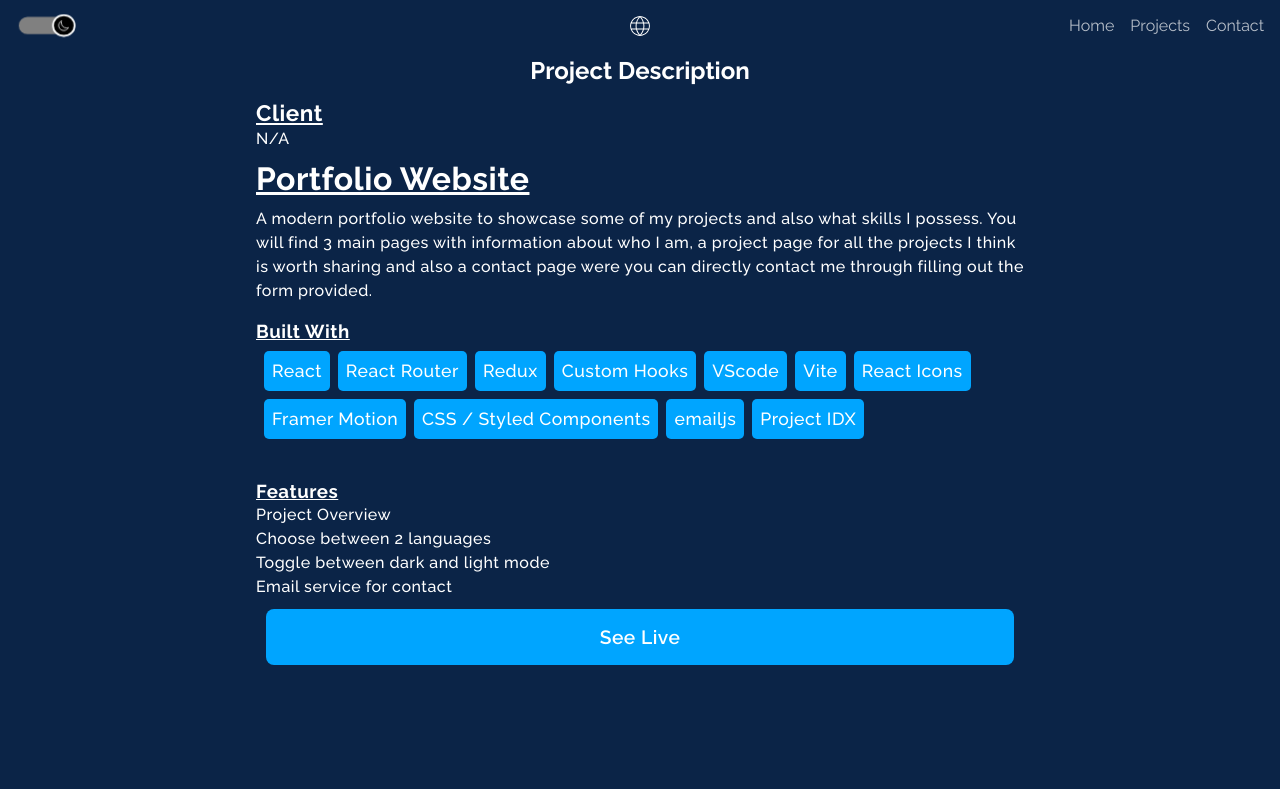
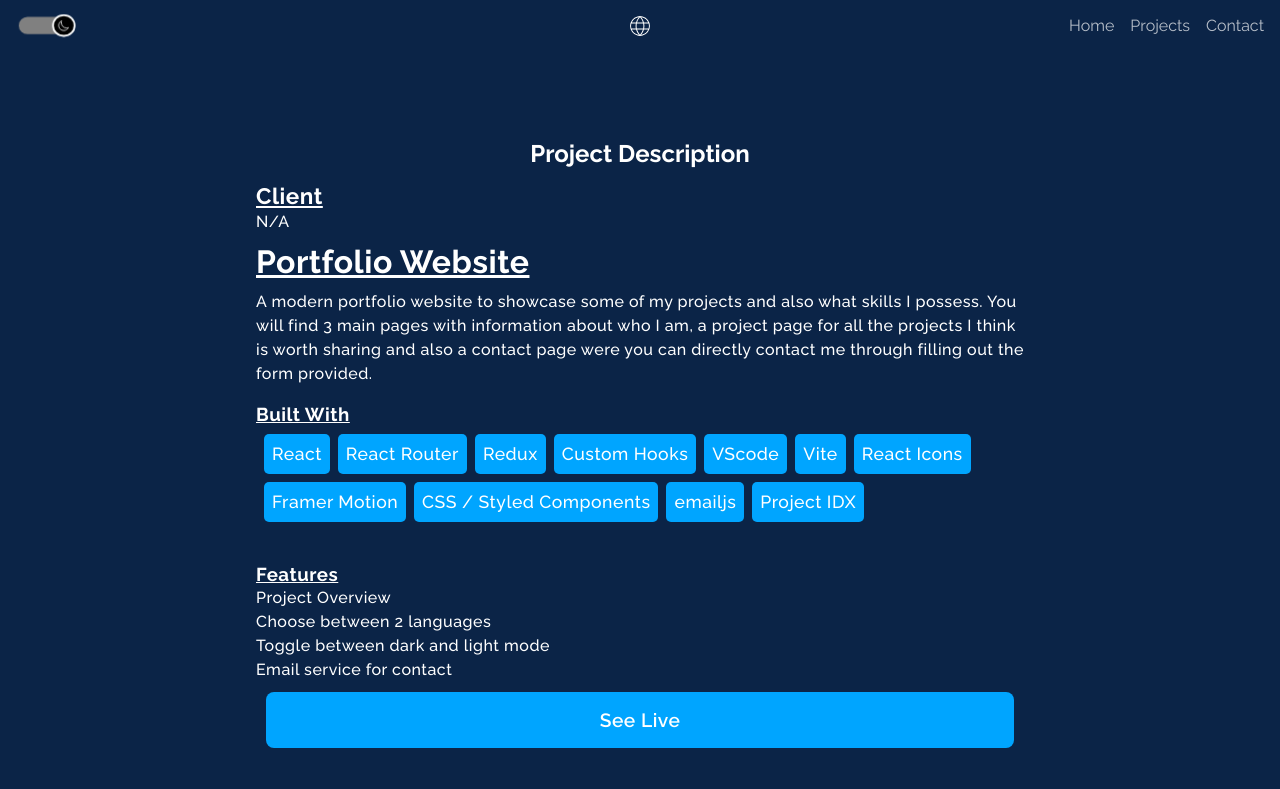
Before and after one commit to KristofferLe/portfolio, a React (Vite) app: page /portfolioDesc in a window 1280 px wide. Shown: the top 789 px of the page. Built offline with nearby package versions, Linux system fonts and the light colour scheme.

Commit message:
Height fix
- added media query for larger screens.

```diff
--- a/src/assets/pages/projects/projectDescription/templateStyling.js
+++ b/src/assets/pages/projects/projectDescription/templateStyling.js
@@ -9,6 +9,10 @@ const StyledTemplate = styled.article`
   flex-direction: column;
   h3 {
     text-decoration: underline;
+  }
+
+  @media screen and (min-width: 1000px) {
+    height: 100vh;
   }
 
   .project-info-container,
```
